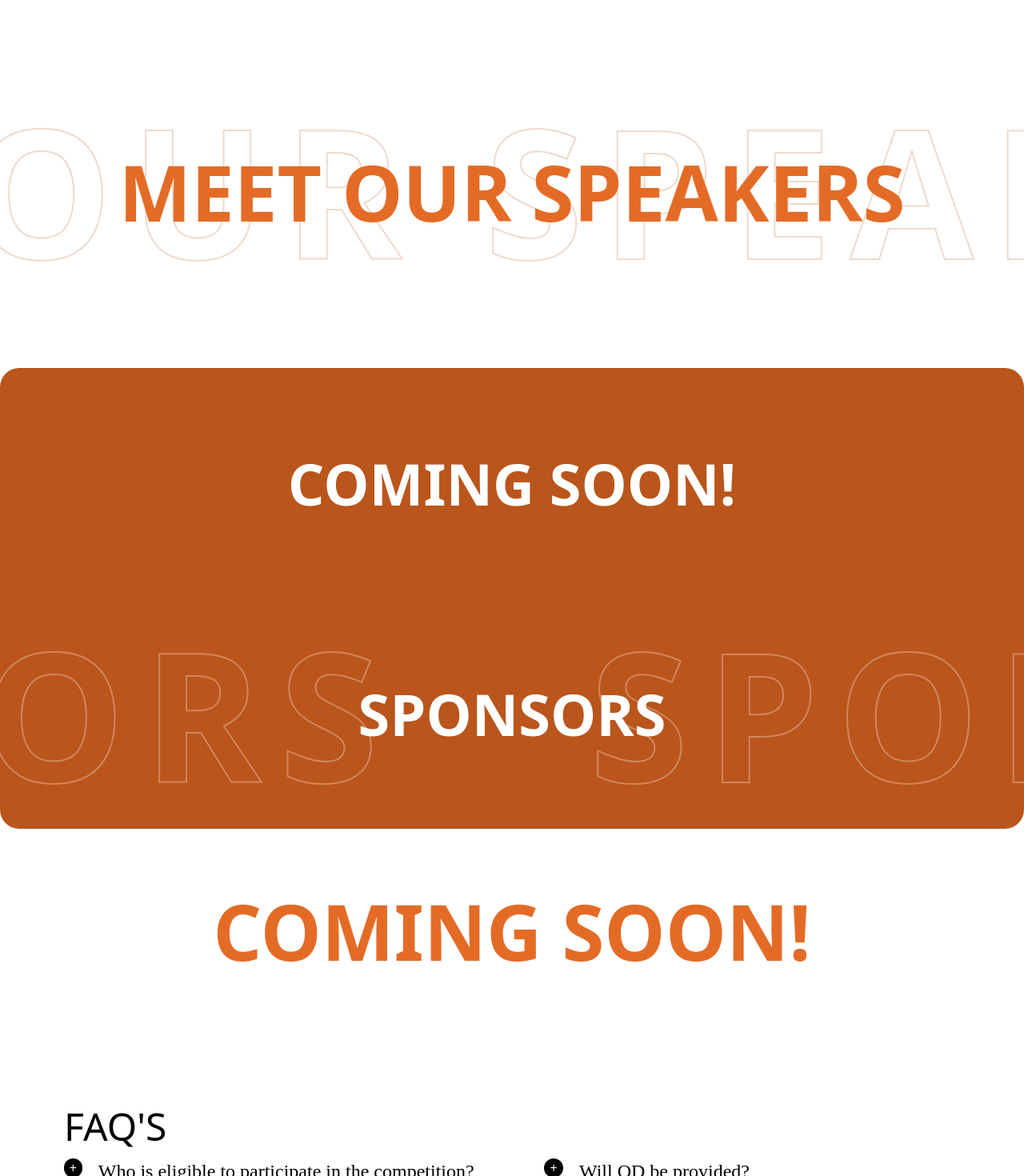
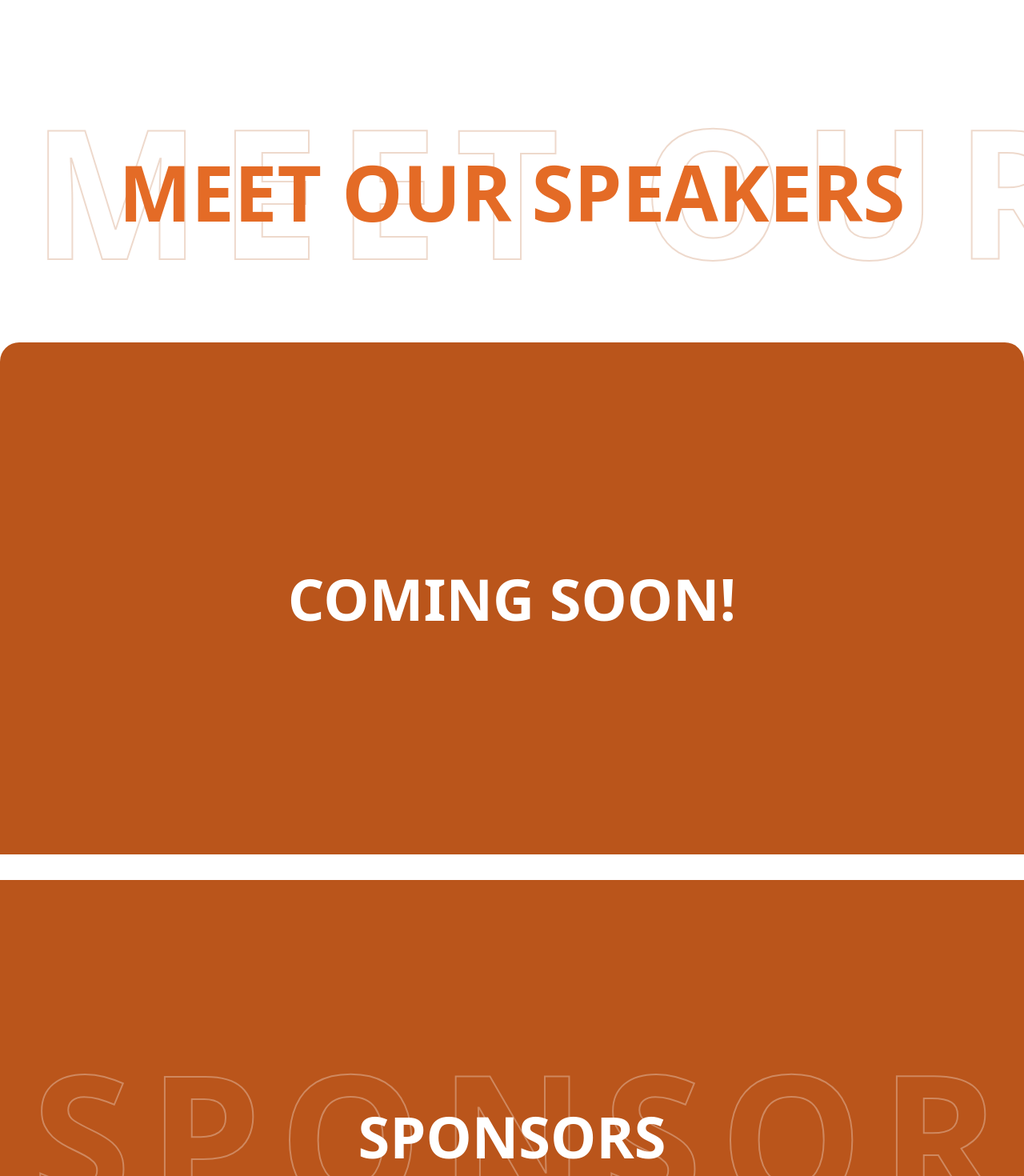
Before and after one commit to ecellvit/Esummit25, a Next.js app: page / in a window 1280 px wide. Shown: the part 260-1730 px from the top of the page at 80% size. Built offline with nearby package versions, Linux system fonts and the light colour scheme; no server answers.

Commit message:
parallax effect done on sponsorsand meet our speakers

```diff
--- a/components/meetOurSpeakers.tsx
+++ b/components/meetOurSpeakers.tsx
@@ -1,17 +1,69 @@
-import React from "react";
+"use client";
+import React, { useEffect, useRef } from "react";
+import { gsap } from "gsap";
+import { ScrollTrigger } from "gsap/ScrollTrigger";
+
+gsap.registerPlugin(ScrollTrigger);
 
 const MeetOurSpeakers: React.FC = () => {
+  const sectionRef = useRef(null);
+  const marqueeRef = useRef(null);
+  const comingSoonRef = useRef<HTMLDivElement>(null);
+
+  useEffect(() => {
+    let ctx = gsap.context(() => {
+      // Pin "Meet Our Speakers" until "COMING SOON" fully covers it
+      ScrollTrigger.create({
+        trigger: marqueeRef.current,
+        start: "top top",
+        end: () => `+=${comingSoonRef.current?.offsetHeight || 500}`, // Pins until covered
+        scrub: 1,
+        pin: true,
+      });
+
+      // Parallax effect for "COMING SOON"
+      gsap.to(comingSoonRef.current, {
+        y: "-50%", // Moves up slowly for parallax effect
+        ease: "none",
+        scrollTrigger: {
+          trigger: comingSoonRef.current,
+          start: "top bottom",
+          end: "top top",
+          scrub: 1,
+        },
+      });
+
+      // Move "Meet Our Speakers" up and disappear once covered
+      gsap.to(marqueeRef.current, {
+        y: "-100%", // Moves up and out of view
+        opacity: 0, // Fades out
+        ease: "power2.out",
+        scrollTrigger: {
+          trigger: comingSoonRef.current,
+          start: "top center",
+          end: "top top",
+          scrub: 1,
+        },
+      });
+
+    }, sectionRef);
+
+    return () => ctx.revert();
+  }, []);
+
   return (
     <section
+      ref={sectionRef}
       id="speakers"
       className="relative w-full flex flex-col items-center justify-center bg-white overflow-hidden mt-7"
     >
-      {/* Wrapper for Background Text & Main Title */}
-      <div className="relative min-h-72 w-full flex flex-col items-center justify-center pt-24 pb-40">
-        {/* Background Moving Text */}
+      {/* Background Moving Text */}
+      <div
+        ref={marqueeRef}
+        className="relative min-h-72 w-full flex flex-col items-center justify-center pt-24 pb-40"
+      >
         <div className="absolute inset-0 flex items-center overflow-hidden whitespace-nowrap">
           <div className="flex w-max animate-speakersMarquee">
-            {/* Two identical lines for seamless looping */}
             {[...Array(2)].map((_, i) => (
               <h1
                 key={i}
@@ -21,7 +73,7 @@ const MeetOurSpeakers: React.FC = () => {
                   WebkitTextStroke: "2px rgba(176, 81, 25, 0.22)",
                 }}
               >
-                MEET OUR SPEAKERS &nbsp; MEET OUR SPEAKERS &nbsp; MEET OUR SPEAKERS &nbsp; MEET OUR SPEAKERS
+                MEET OUR SPEAKERS &nbsp; MEET OUR SPEAKERS &nbsp; MEET OUR SPEAKERS
               </h1>
             ))}
           </div>
@@ -34,7 +86,10 @@ const MeetOurSpeakers: React.FC = () => {
       </div>
 
       {/* Coming Soon Box */}
-      <div className="min-h-72 w-full flex items-center justify-center rounded-t-3xl bg-[#BA551B] z-10">
+      <div
+        ref={comingSoonRef}
+        className="min-h-[40rem] w-full flex items-center justify-center rounded-t-3xl bg-[#BA551B] z-10"
+      >
         <h1 className="uppercase text-5xl md:text-6xl lg:text-7xl font-GreaterTheory font-bold text-white text-center">
           COMING SOON!
         </h1>
--- a/components/sponsors.tsx
+++ b/components/sponsors.tsx
@@ -1,17 +1,69 @@
-import React from "react";
+"use client";
+import React, { useEffect, useRef } from "react";
+import { gsap } from "gsap";
+import { ScrollTrigger } from "gsap/ScrollTrigger";
+
+gsap.registerPlugin(ScrollTrigger);
 
 const Sponsors: React.FC = () => {
+  const sectionRef = useRef<HTMLElement>(null);
+  const sponsorsRef = useRef<HTMLDivElement>(null);
+  const comingSoonRef = useRef<HTMLDivElement>(null);
+
+  useEffect(() => {
+    let ctx = gsap.context(() => {
+      // Pin "SPONSORS" until "COMING SOON" fully covers it
+      ScrollTrigger.create({
+        trigger: sponsorsRef.current,
+        start: "top top",
+        end: () => `+=${comingSoonRef.current?.offsetHeight || 500}`,
+        scrub: 1,
+        pin: true,
+      });
+
+      // Parallax effect for "COMING SOON"
+      gsap.to(comingSoonRef.current, {
+        y: "-50%", // Moves up slowly for parallax effect
+        ease: "none",
+        scrollTrigger: {
+          trigger: comingSoonRef.current,
+          start: "top bottom",
+          end: "top top",
+          scrub: 1,
+        },
+      });
+
+      // Move "SPONSORS" up and disappear once covered
+      gsap.to(sponsorsRef.current, {
+        y: "-100%", // Moves up and out of view
+        opacity: 0, // Fades out
+        ease: "power2.out",
+        scrollTrigger: {
+          trigger: comingSoonRef.current,
+          start: "top center",
+          end: "top top",
+          scrub: 1,
+        },
+      });
+    }, sectionRef);
+
+    return () => ctx.revert();
+  }, []);
+
   return (
     <section
-      id="speakers"
+      ref={sectionRef}
+      id="sponsors"
       className="relative w-full flex flex-col items-center justify-center bg-white overflow-hidden"
     >
-      {/* Coming Soon Box */}
-      <div className="relative min-h-72 w-full flex items-center justify-center rounded-b-3xl bg-[#BA551B] z-10 overflow-hidden">
+      {/* Static SPONSORS Section (Orange Box) */}
+      <div
+        ref={sponsorsRef}
+        className="relative min-h-[40rem] w-full flex items-center justify-center rounded-b-3xl bg-[#BA551B] z-10 overflow-hidden"
+      >
         {/* Background Moving Text */}
         <div className="absolute inset-0 flex items-center overflow-hidden whitespace-nowrap">
           <div className="flex w-max animate-marquee">
-            {/* Two identical lines for seamless looping */}
             {[...Array(2)].map((_, i) => (
               <h1
                 key={i}
@@ -32,13 +84,16 @@ const Sponsors: React.FC = () => {
         </h1>
       </div>
 
-      {/* Wrapper for Main Title */}
-      <div className="relative w-full flex flex-col items-center justify-center pt-24 pb-40">
-        {/* Main Title */}
-        <h1 className="relative uppercase text-6xl md:text-6xl lg:text-8xl font-bold text-[#E46B26] z-10 text-center mb-3 mt-[-1rem]">
-          COMING SOON!
-        </h1>
-      </div>
+      {/* White "COMING SOON!" Section (Scrolls Up and Covers Orange) */}
+<div
+  ref={comingSoonRef}
+  className="relative min-h-[40rem] w-full flex items-center justify-center bg-white z-20 overflow-hidden"
+>
+  <h1 className="uppercase text-6xl md:text-6xl lg:text-8xl font-bold text-[#E46B26] text-center">
+    COMING SOON!
+  </h1>
+</div>
+
     </section>
   );
 };
```
